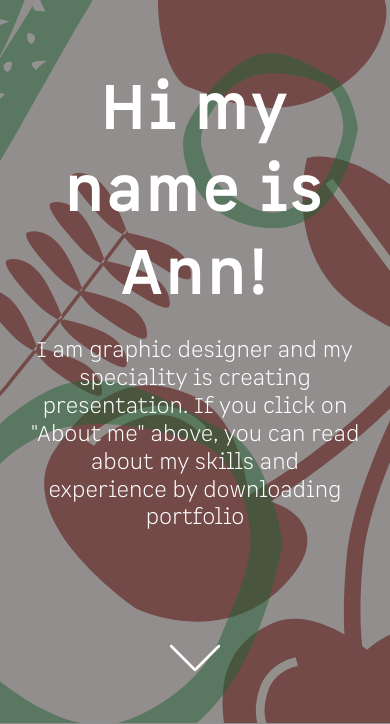
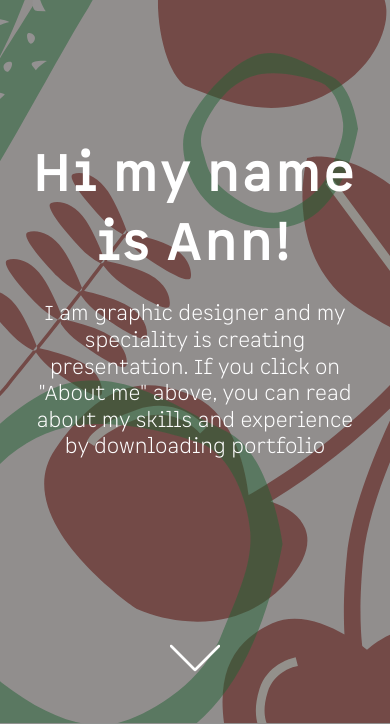
Before and after one commit to Mirrorrrs/LavrovaAnn, a plain HTML site: page index.html in a window 390 px wide. Shown: the part 120-844 px from the top of the page. Drawn offline with Linux system fonts and the light colour scheme.

Commit message:
media queries

```diff
--- a/media.css
+++ b/media.css
@@ -0,0 +1,70 @@
+/*320px — 480px: Mobile devices.*/
+/*481px — 768px: iPads, Tablets.*/
+/*769px — 1024px: Small screens, laptops.*/
+/*1025px — 1200px: Desktops, large screens.*/
+/*1201px and more — Extra large screens, TV.*/
+
+@media only screen and (min-width: 596px) {
+    .work {
+        width: calc(100%/3  - 10px);
+        margin-left: 10px;
+        margin-top: 45px;
+        position: relative;
+    }
+
+
+    .info .text h2 {
+        font-size: 62px;
+        color: white;
+        letter-spacing: 2px;
+        font-width: normal;
+        font-family: "Spock Pro";
+        line-height: 1.33;
+        text-align: center;
+    }
+
+    .info .text p {
+        font-size: 21px;
+        color: white;
+        line-height: 1.33;
+        text-align: center;
+        font-weight: 300;
+        font-family: "Spock Pro";
+        margin-top: 20px;
+    }
+
+}
+
+@media only screen and (max-width: 595px) {
+    .work {
+        width: calc(100%  - 10px);
+        margin-left: 10px;
+        margin-top: 65px;
+        position: relative;
+    }
+
+}
+
+@media only screen and (max-width: 480px) {
+
+    .info .text h2 {
+        font-size: 52px;
+        color: white;
+        letter-spacing: 2px;
+        font-width: normal;
+        font-family: "Spock Pro";
+        line-height: 1.33;
+        text-align: center;
+    }
+
+    .info .text p {
+        font-size: 20px;
+        color: white;
+        line-height: 1.33;
+        text-align: center;
+        font-weight: 300;
+        font-family: "Spock Pro";
+        margin-top: 20px;
+    }
+
+}
--- a/style.css
+++ b/style.css
@@ -1,3 +1,4 @@
+@import "media.css";
 @import "fonts/font/stylesheet.css";
 
 * {
@@ -117,25 +118,6 @@ header {
     max-width: 756px;
 }
 
-.info .text h2 {
-    font-size: 62px;
-    color: white;
-    letter-spacing: 2px;
-    font-width: normal;
-    font-family: "Spock Pro";
-    line-height: 1.33;
-    text-align: center;
-}
-
-.info .text p {
-    font-size: 21px;
-    color: white;
-    line-height: 1.33;
-    text-align: center;
-    font-weight: 300;
-    font-family: "Spock Pro";
-    margin-top: 20px;
-}
 
 .arrow {
     position: absolute;
@@ -149,12 +131,7 @@ header {
     animation: up_down .55s infinite linear alternate;
 }
 
-.work {
-    width: calc(100% / 3 - 10px);
-    margin-left: 10px;
-    margin-top: 45px;
-    position: relative;
-}
+
 
 .works {
     margin-left: -10px;
```
